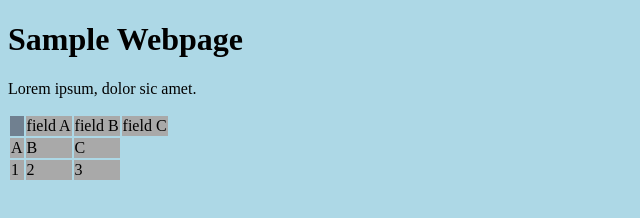
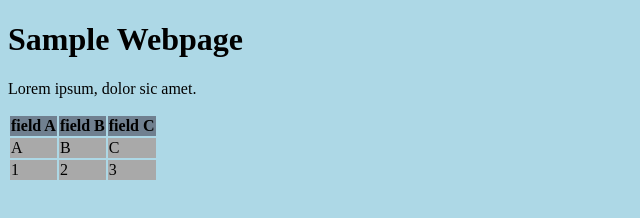
Before and after one commit to agray998/monday, a plain HTML site: page index.html in a window 1280 px wide. Shown: the whole page, without its empty margins (0-640 px from the left). Drawn offline with Linux system fonts and the light colour scheme.

Commit message:
fixed table

```diff
--- a/index.html
+++ b/index.html
@@ -13,17 +13,17 @@
         Lorem ipsum, dolor sic amet.
     </p>
     <table>
-        <th>
-            <td>
+        <tr>
+            <th>
                 field A
-            </td>
-            <td>
+            </th>
+            <th>
                 field B
-            </td>
-            <td>
+            </th>
+            <th>
                 field C
-            </td>
-        </th>
+            </th>
+        </tr>
         <tr>
             <td>A</td>
             <td>B</td>
```
